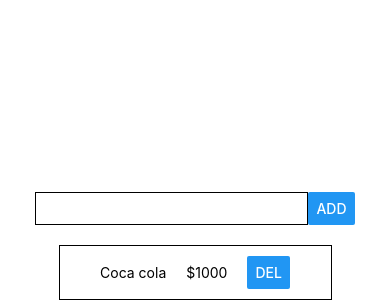
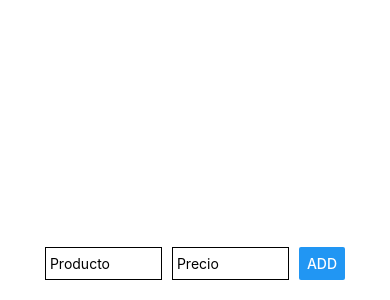
Before and after one commit to ManuelForneri/React-nativ, a React Native app: screen / in a window 390 px wide. Shown: the part 544-844 px from the top of the page. Built offline with nearby package versions, Linux system fonts and the light colour scheme.

Commit message:
Add Crud for add products

```diff
--- a/App.js
+++ b/App.js
@@ -1,18 +1,48 @@
+import { useState } from "react";
 import { View, Text, StyleSheet, Button, TextInput } from "react-native";
 
 const App = () => {
+  const [products, setProducts] = useState([]);
+  const [titleProduct, setTitleProduct] = useState("");
+  const [priceProduct, setPriceProduct] = useState("");
+  const [onModal, setOnModal] = useState(false);
+
+  const handlerAddProducts = () => {
+    const newProduct = {
+      id: Date.now(),
+      price: priceProduct,
+      title: titleProduct,
+    };
+    setProducts((current) => [...current, newProduct]);
+    setTitleProduct("");
+    setPriceProduct("");
+    console.log(products);
+  };
+  const openDeletedModal = () => {};
+
   return (
     <View style={styles.container}>
       <View style={styles.inputContainer}>
-        <TextInput style={styles.input} />
-        <Button title="ADD" />
+        <TextInput
+          style={styles.input}
+          placeholder="Producto"
+          onChangeText={(t) => setTitleProduct(t)}
+        />
+        <TextInput
+          style={styles.input}
+          placeholder="Precio"
+          onChangeText={(t) => setPriceProduct(t)}
+        />
+        <Button title="ADD" onPress={handlerAddProducts} />
       </View>
       <View style={styles.listContainer}>
-        <View style={styles.cardProduct}>
-          <Text>Coca cola</Text>
-          <Text>$1000</Text>
-          <Button title="Del" />
-        </View>
+        {products.map((prod) => (
+          <View key={prod.id} style={styles.cardProduct}>
+            <Text>{prod.title}</Text>
+            <Text>${prod.price}</Text>
+            <Button title="Del" onPress={openDeletedModal} />
+          </View>
+        ))}
       </View>
     </View>
   );
@@ -26,11 +56,12 @@
     marginTop: 25,
   },
   input: {
-    width: "70%",
+    width: "30%",
     borderWidth: 1,
     padding: 4,
   },
   inputContainer: {
+    gap: 10,
     width: "100%",
     flexDirection: "row",
     marginBottom: 20,
```
